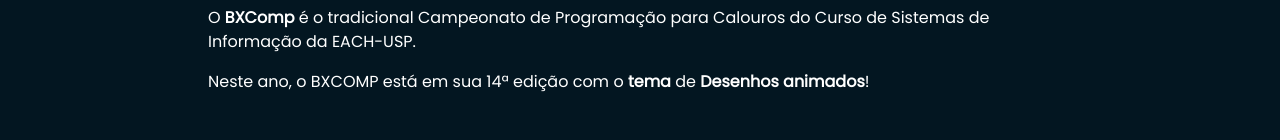
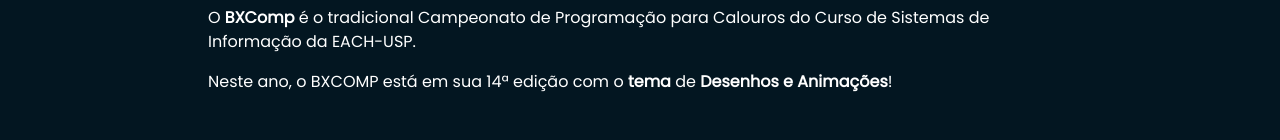
Before and after one commit to petsi-each/bxcomp2024-site, a Next.js app: page /o-que-e-bxcomp in a window 1280 px wide. Shown: the part 246-386 px from the top of the page. Built offline with nearby package versions, Linux system fonts and the light colour scheme.

Commit message:
fix: tema do bxcomp @ o-que-e-bxcomp page

```diff
--- a/src/app/o-que-e-bxcomp/page.tsx
+++ b/src/app/o-que-e-bxcomp/page.tsx
@@ -36,7 +36,7 @@ function Descricao() {
 				</p>
 
 				<p className={`${poppins.className} text-white py-4`}>
-					Neste ano, o BXCOMP está em sua 14ª edição com o <b>tema</b> de <b>Desenhos animados</b>!
+					Neste ano, o BXCOMP está em sua 14ª edição com o <b>tema</b> de <b>Desenhos e Animações</b>!
 				</p>
 			</div>
 
```
